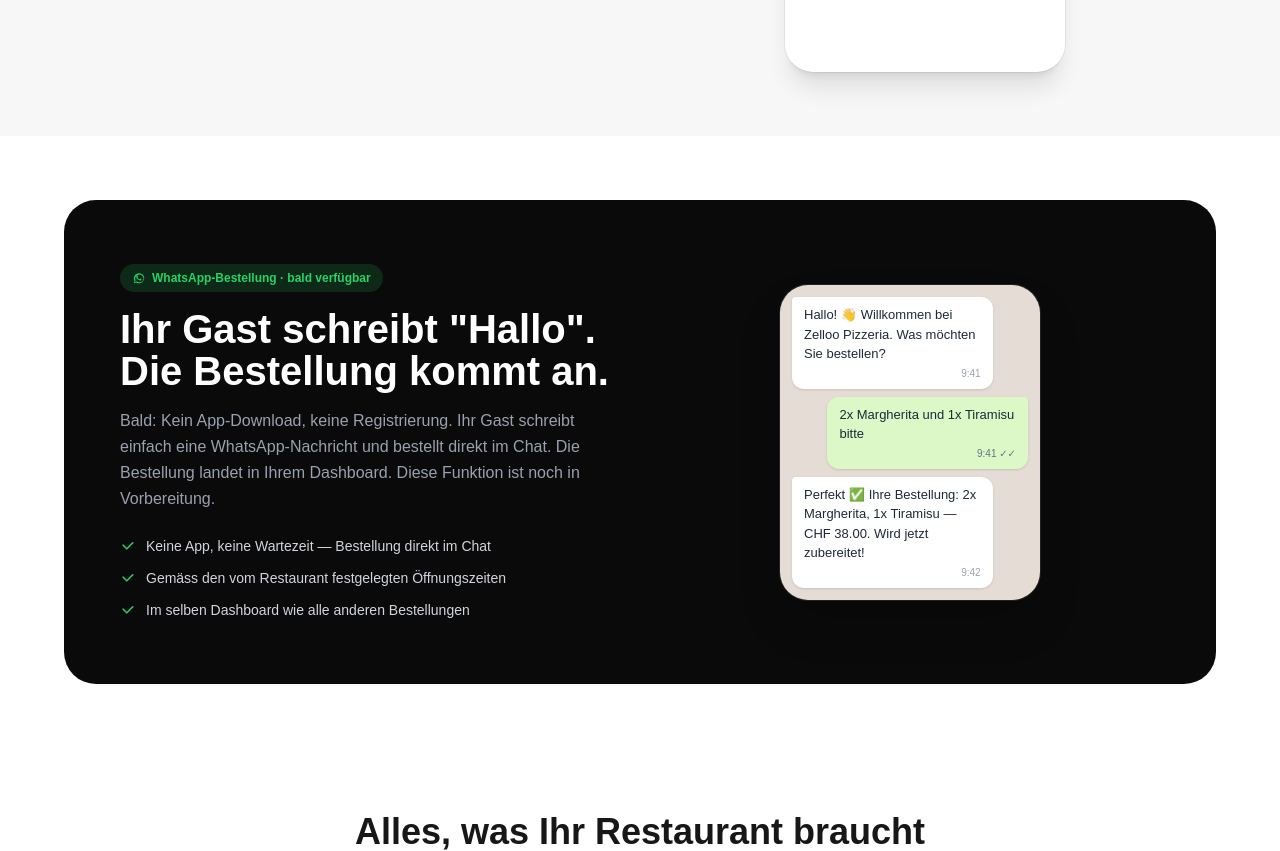
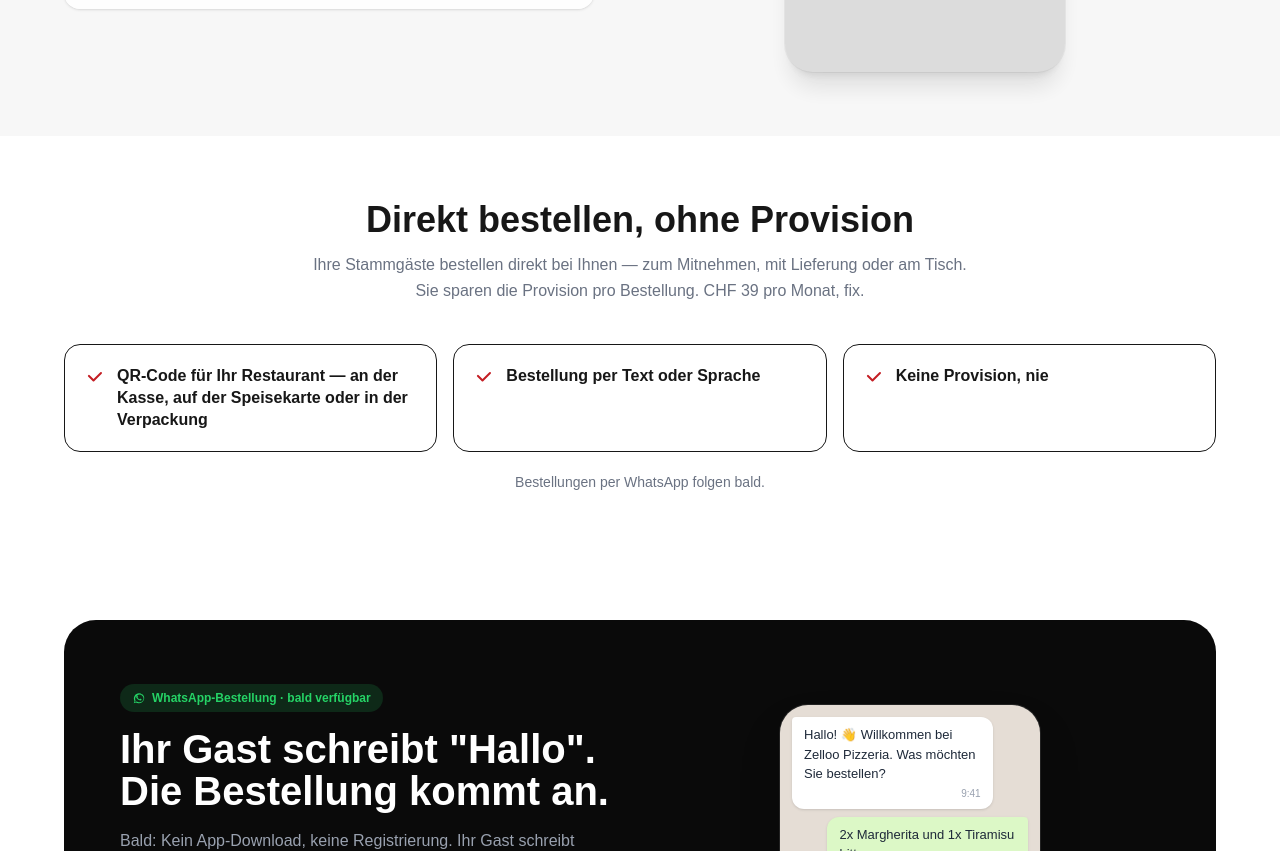
Before and after one commit to ahmedismailch-alt/zelloo, a Next.js app: page / in a window 1280 px wide. Shown: the part 1280-2131 px from the top of the page. Built offline with nearby package versions, Linux system fonts and the light colour scheme.

Commit message:
Add direct ordering without commission section to landing page in 6 languages (#64)
Co-authored-by: v0 <it+v0agent@vercel.com>

```diff
--- a/components/landing/language-switcher.tsx
+++ b/components/landing/language-switcher.tsx
@@ -109,6 +109,10 @@ export const pageCopy: Record<
     whatsappTitle: [string, string]
     whatsappParagraph: string
     whatsappChecks: [string, string, string]
+    directTitle: string
+    directParagraph: string
+    directPoints: [string, string, string]
+    directNote: string
     featuresTitle: string
     featuresSubtitle: string
     features: [
@@ -149,6 +153,15 @@ export const pageCopy: Record<
       "Gemäss den vom Restaurant festgelegten Öffnungszeiten",
       "Im selben Dashboard wie alle anderen Bestellungen",
     ],
+    directTitle: "Direkt bestellen, ohne Provision",
+    directParagraph:
+      "Ihre Stammgäste bestellen direkt bei Ihnen — zum Mitnehmen, mit Lieferung oder am Tisch. Sie sparen die Provision pro Bestellung. CHF 39 pro Monat, fix.",
+    directPoints: [
+      "QR-Code für Ihr Restaurant — an der Kasse, auf der Speisekarte oder in der Verpackung",
+      "Bestellung per Text oder Sprache",
+      "Keine Provision, nie",
+    ],
+    directNote: "Bestellungen per WhatsApp folgen bald.",
     featuresTitle: "Alles, was Ihr Restaurant braucht",
     featuresSubtitle: "Entwickelt für Schweizer Restaurants und Cafés.",
     features: [
@@ -188,6 +201,15 @@ export const pageCopy: Record<
       "Selon les horaires d'ouverture définis par le restaurant",
       "Dans le même tableau de bord que toutes les autres commandes",
     ],
+    directTitle: "Commandez en direct, sans commission",
+    directParagraph:
+      "Vos clients habituels commandent directement chez vous — à emporter, en livraison ou à table. Vous économisez la commission sur chaque commande. CHF 39 par mois, fixe.",
+    directPoints: [
+      "Un code QR pour votre restaurant — à la caisse, sur la carte ou dans l'emballage",
+      "Commande par texte ou par la voix",
+      "Aucune commission, jamais",
+    ],
+    directNote: "Les commandes par WhatsApp arrivent bientôt.",
     featuresTitle: "Tout ce dont votre restaurant a besoin",
     featuresSubtitle: "Conçu pour les restaurants et cafés suisses.",
     features: [
@@ -227,6 +249,15 @@ export const pageCopy: Record<
       "Secondo gli orari di apertura definiti dal ristorante",
       "Nella stessa dashboard di tutti gli altri ordini",
     ],
+    directTitle: "Ordina direttamente, senza commissioni",
+    directParagraph:
+      "I tuoi clienti abituali ordinano direttamente da te — da asporto, a domicilio o al tavolo. Risparmi la commissione su ogni ordine. CHF 39 al mese, fissi.",
+    directPoints: [
+      "Un codice QR per il tuo ristorante — alla cassa, sul menu o nella confezione",
+      "Ordine con testo o voce",
+      "Nessuna commissione, mai",
+    ],
+    directNote: "Gli ordini via WhatsApp arriveranno presto.",
     featuresTitle: "Tutto ciò di cui il tuo ristorante ha bisogno",
     featuresSubtitle: "Pensato per ristoranti e caffè svizzeri.",
     features: [
@@ -266,6 +297,15 @@ export const pageCopy: Record<
       "Based on the opening hours the restaurant sets",
       "In the same dashboard as every other order",
     ],
+    directTitle: "Order direct, no commission",
+    directParagraph:
+      "Your regular guests order straight from you — takeaway, delivery or at the table. You save the commission on every order. CHF 39 per month, fixed.",
+    directPoints: [
+      "A QR code for your restaurant — at the till, on the menu or in the packaging",
+      "Order by text or voice",
+      "No commission, ever",
+    ],
+    directNote: "WhatsApp ordering is coming soon.",
     featuresTitle: "Everything your restaurant needs",
     featuresSubtitle: "Built for Swiss restaurants and cafés.",
     features: [
@@ -305,6 +345,15 @@ export const pageCopy: Record<
       "وفق ساعات العمل اللي بيحددها المطعم",
       "بنفس لوحة التحكم مع كل الطلبات الأخرى",
     ],
+    directTitle: "اطلب مباشرة، بدون عمولة",
+    directParagraph:
+      "زبائنك المعتادين بيطلبوا مباشرة منك — استلام أو توصيل أو على الطاولة. بتوفّر العمولة على كل طلب. 39 فرنك بالشهر، ثابتة.",
+    directPoints: [
+      "رمز QR لمطعمك — عند الكاشير أو على القائمة أو على التغليف",
+      "الطلب بالنص أو بالصوت",
+      "بدون عمولة، أبداً",
+    ],
+    directNote: "الطلب عبر واتساب قريباً.",
     featuresTitle: "كل شي مطعمك محتاجه",
     featuresSubtitle: "مصمم خصيصاً للمطاعم والمقاهي السويسرية.",
     features: [
@@ -344,6 +393,15 @@ export const pageCopy: Record<
       "Restoranın belirlediği çalışma saatlerine göre",
       "Diğer tüm siparişlerle aynı panelde",
     ],
+    directTitle: "Doğrudan sipariş, komisyonsuz",
+    directParagraph:
+      "Müdavimleriniz size doğrudan sipariş verir — paket servis, teslimat veya masada. Her siparişte komisyon ödemezsiniz. Ayda sabit CHF 39.",
+    directPoints: [
+      "Restoranınız için bir QR kod — kasada, menüde veya ambalajda",
+      "Metin veya sesle sipariş",
+      "Komisyon yok, asla",
+    ],
+    directNote: "WhatsApp ile sipariş yakında geliyor.",
     featuresTitle: "Restoranınızın ihtiyacı olan her şey",
     featuresSubtitle: "İsviçre restoranları ve kafeleri için geliştirildi.",
     features: [
--- a/components/landing/page-sections.tsx
+++ b/components/landing/page-sections.tsx
@@ -22,6 +22,32 @@ export function PageSections() {
           <div className="mt-10" dir="ltr">
             <AnimatedJourney steps={p.journeySteps} />
           </div>
+        </div>
+      </div>
+
+      {/* Direct ordering without commission */}
+      <div className="py-16">
+        <div className="max-w-[1200px] mx-auto px-6">
+          <h2 className="text-3xl md:text-4xl font-black text-center text-balance">{p.directTitle}</h2>
+          <p className="text-gray-500 text-center mt-3 max-w-2xl mx-auto leading-relaxed text-pretty">
+            {p.directParagraph}
+          </p>
+          <div className="grid md:grid-cols-3 gap-4 mt-10">
+            {p.directPoints.map((point) => (
+              <div key={point} className="flex items-start gap-3 border rounded-2xl p-5">
+                <svg
+                  className="w-5 h-5 text-[#c41e24] shrink-0 mt-0.5"
+                  viewBox="0 0 20 20"
+                  fill="currentColor"
+                  aria-hidden="true"
+                >
+                  <path d="M16.7 5.3a1 1 0 010 1.4l-7.5 7.5a1 1 0 01-1.4 0L3.3 9.7a1 1 0 111.4-1.4l3.8 3.8 6.8-6.8a1 1 0 011.4 0z" />
+                </svg>
+                <span className="font-semibold leading-snug">{point}</span>
+              </div>
+            ))}
+          </div>
+          <p className="text-sm text-gray-500 text-center mt-5">{p.directNote}</p>
         </div>
       </div>
 
```
